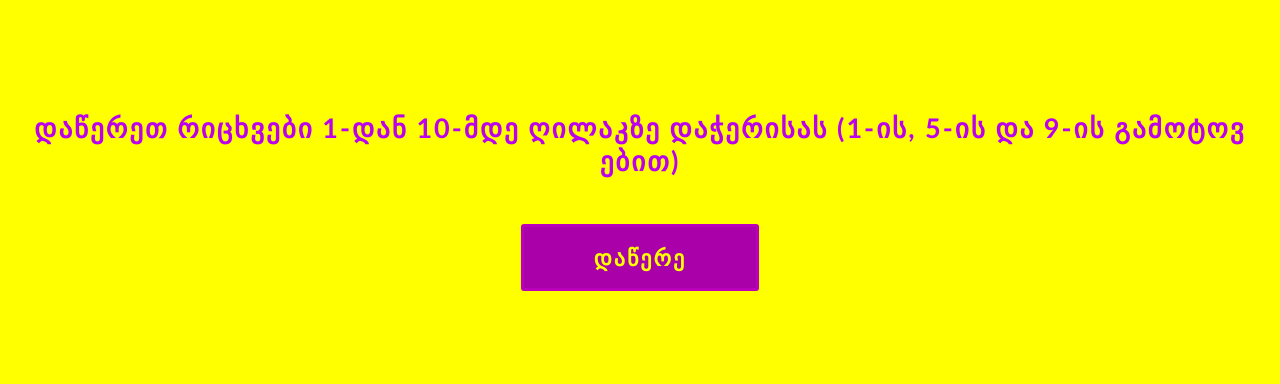
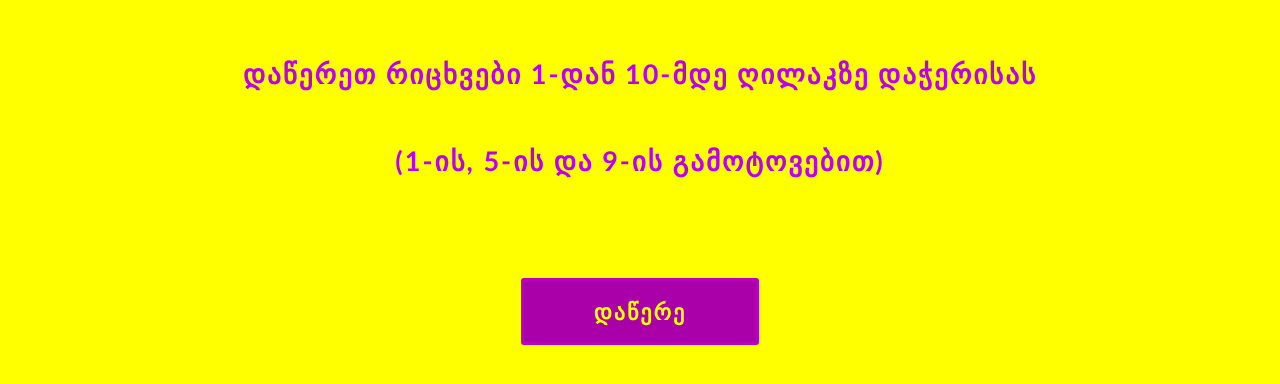
Before and after one commit to Mariawoland/js-11, a plain HTML site: page index.html in a window 1280 px wide. Shown: the part 168-552 px from the top of the page. Drawn offline with Linux system fonts and the light colour scheme.

Commit message:
Update index.html

```diff
--- a/index.html
+++ b/index.html
@@ -84,7 +84,7 @@
 <body>
 
 
-    <p>დაწერეთ რიცხვები 1-დან 10-მდე ღილაკზე დაჭერისას (1-ის, 5-ის და 9-ის გამოტოვებით)</p>
+    <p>დაწერეთ რიცხვები 1-დან 10-მდე ღილაკზე დაჭერისას <p>(1-ის, 5-ის და 9-ის გამოტოვებით)</p></p>
 
     <button onclick="chamonatvali()">დაწერე</button>
 
```
